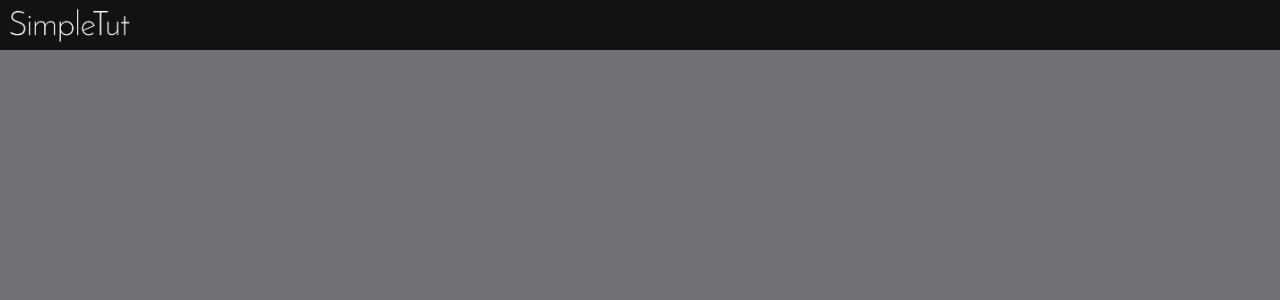
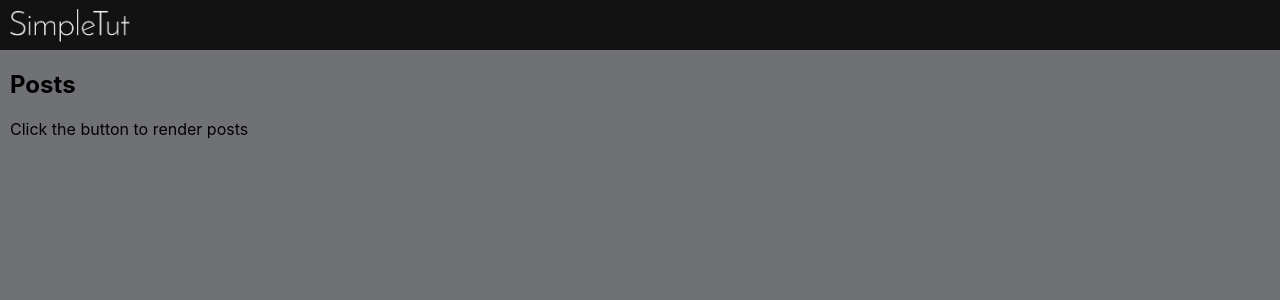
Before and after one commit to Anzormumladze/react-testing-with-Jest-and-Enzyme, a React (Create React App) app: page / in a window 1280 px wide. Shown: the top 300 px of the page. Built offline with nearby package versions, Linux system fonts and the light colour scheme.

Commit message:
headline component with tests

```diff
--- a/src/App.js
+++ b/src/App.js
@@ -1,11 +1,15 @@
-import React from 'react';
-import Header from './components/header'
-import './App.scss'
+import React from "react";
+import Header from "./components/header";
+import Headline from "./components/headline/index";
+import "./App.scss";
 
 function App() {
   return (
     <div>
-      <Header/>
+      <Header />
+      <section className="main">
+        <Headline header="Posts" desc="Click the button to render posts" />
+      </section>
     </div>
   );
 }
--- a/src/App.scss
+++ b/src/App.scss
@@ -1,5 +1,11 @@
-body{
-    background-color:#707174 ;
-    margin:0;
-    padding:0
+body {
+  background-color: #707174;
+  margin: 0;
+  padding: 0;
 }
+
+.main {
+  width: 100%;
+  max-width: 970px;
+  padding: 0 10px;
+}
--- /dev/null
+++ b/src/components/headline/index.js
@@ -0,0 +1,21 @@
+import React, { Component } from "react";
+
+class Headline extends Component {
+  constructor(props) {
+    super(props);
+  }
+  render() {
+    const { header, desc } = this.props;
+    if (!header) {
+      return null;
+    }
+    return (
+      <div data-test="HeadlineComponent">
+        <h1 data-test="header">{header}</h1>
+        <p data-test="desc">{desc}</p>
+      </div>
+    );
+  }
+}
+
+export default Headline;
```
Also changed, not shown: src/components/headline/style.scss (added), 1 other file (tests, documents, lock files or other folders).
